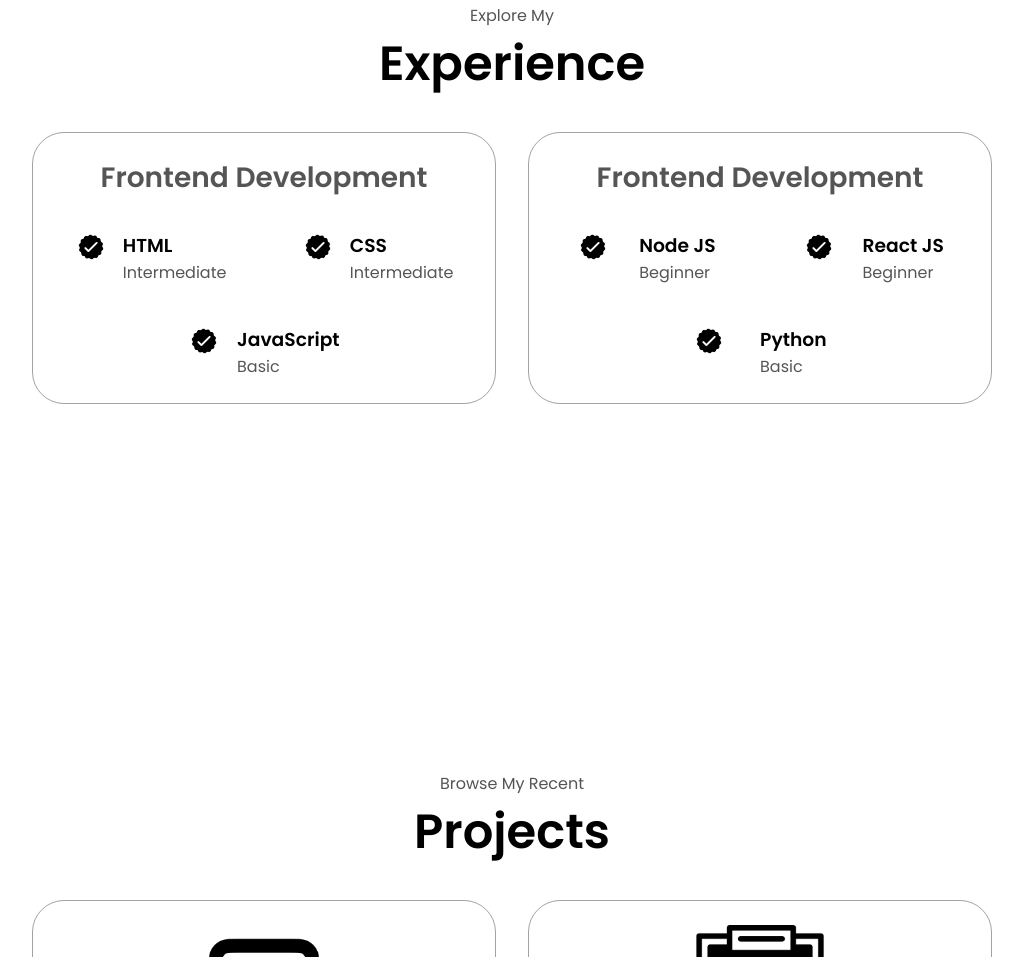
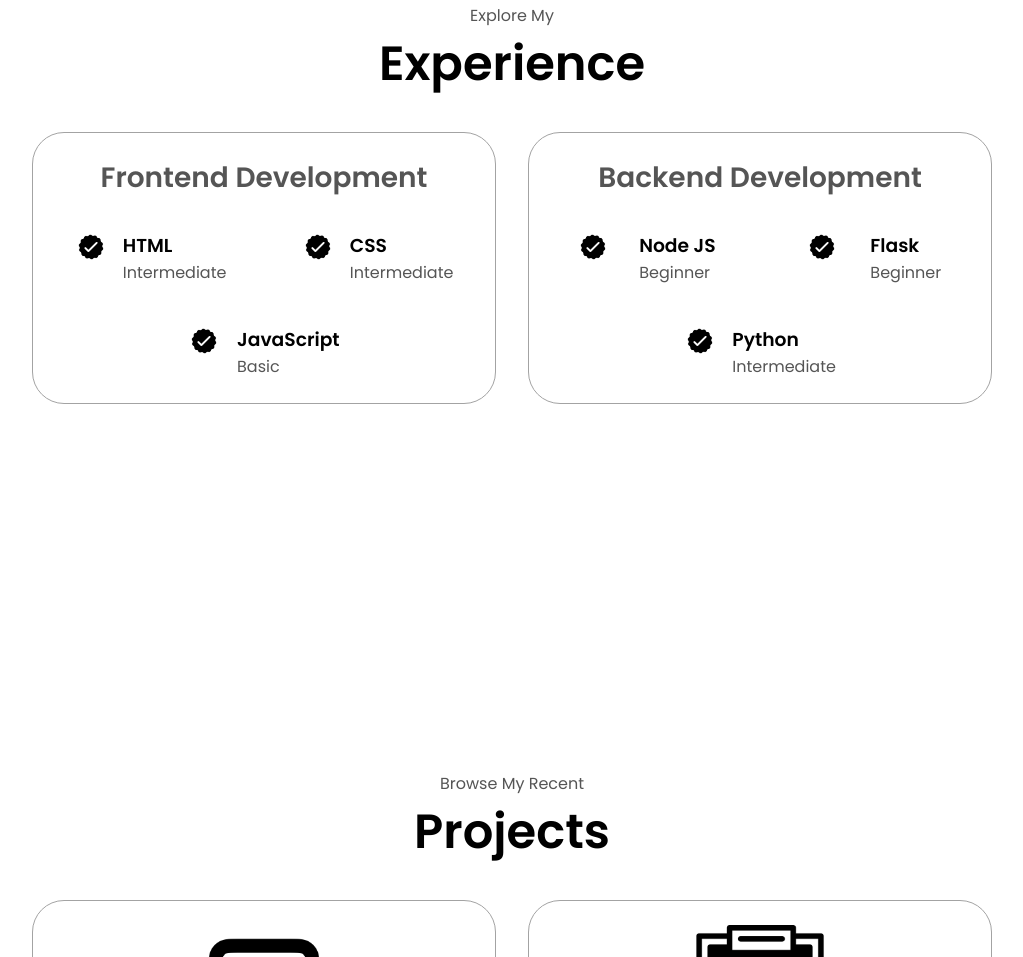
Before and after one commit to jaymondmach/main-portfolio, a plain HTML site: page index.html in a window 1280 px wide. Shown: the part 1693-2650 px from the top of the page, without its empty margins (128-1151 px from the left). Drawn offline with Linux system fonts and the light colour scheme.

Commit message:
changed html

```diff
--- a/index.html
+++ b/index.html
@@ -147,7 +147,7 @@
             </div>
           </div>
           <div class="details-container">
-            <h2 class="experience-sub-title">Frontend Development</h2>
+            <h2 class="experience-sub-title">Backend Development</h2>
             <div class="article-container">
               <article>
                 <img src="checkmark.png" alt="Experience icon" class="icon" />
@@ -159,7 +159,7 @@
               <article>
                 <img src="checkmark.png" alt="Experience icon" class="icon" />
                 <div>
-                  <h3>React JS</h3>
+                  <h3>Flask</h3>
                   <p>Beginner</p>
                 </div>
               </article>
@@ -167,7 +167,7 @@
                 <img src="checkmark.png" alt="Experience icon" class="icon" />
                 <div>
                   <h3>Python</h3>
-                  <p>Basic</p>
+                  <p>Intermediate</p>
                 </div>
               </article>
             </div>
```
